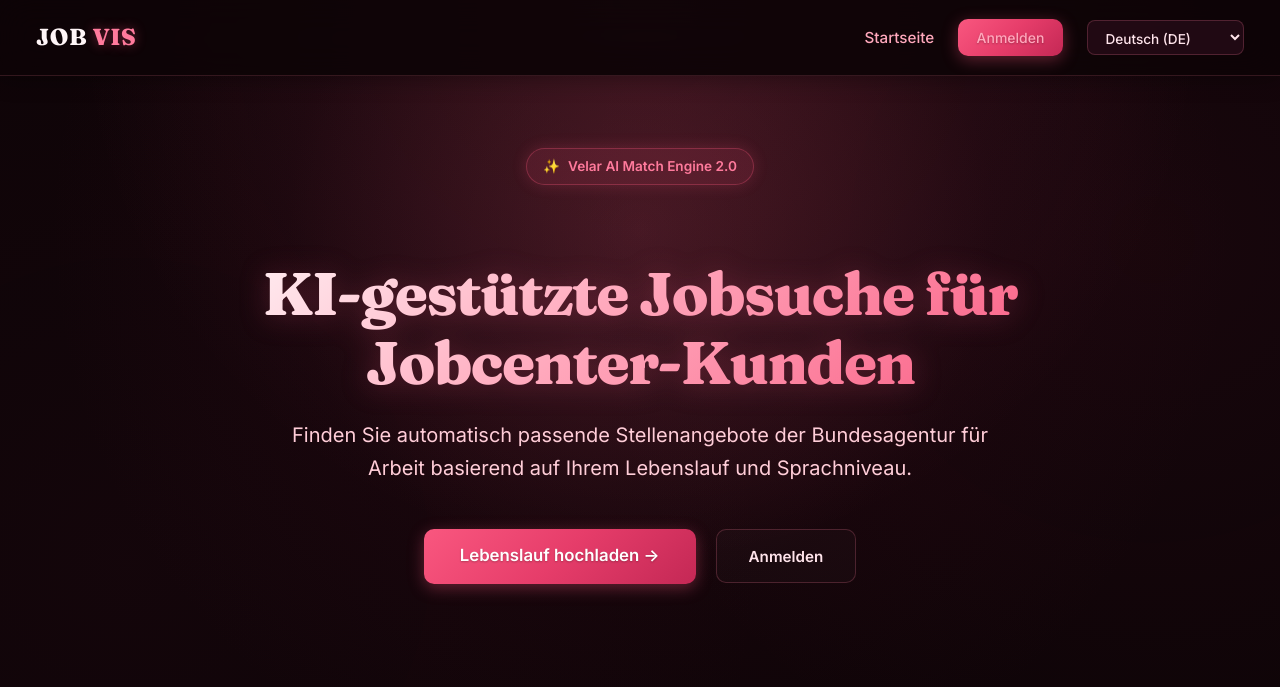
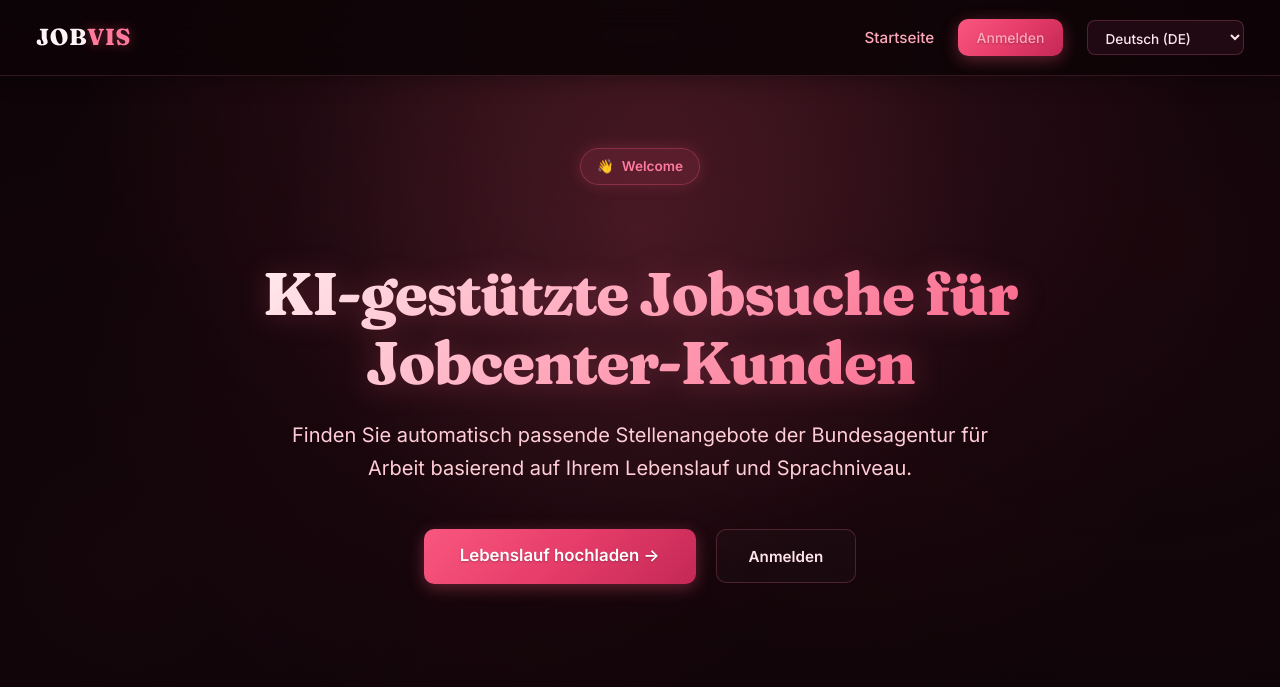
Before and after one commit to metimol/Jobvis, a FastAPI app: page / in a window 1280 px wide. Shown: the top 687 px of the page. Run offline with FastAPI, Linux system fonts and the light colour scheme.

Commit message:
Little UI improvements

```diff
--- a/templates/base.html
+++ b/templates/base.html
@@ -117,7 +117,6 @@
       text-decoration: none;
       display: flex;
       align-items: center;
-      gap: 0.35rem;
       transition: transform 0.2s ease;
     }
     .nav-brand:hover {
--- a/templates/index.html
+++ b/templates/index.html
@@ -130,8 +130,8 @@
 <section class="hero-section">
   <div class="hero-content">
     <div class="hero-badge">
-      <span>✨</span>
-      <span>Velar AI Match Engine 2.0</span>
+      <span>👋</span>
+      <span>Welcome</span>
     </div>
     <h1 class="hero-title">{{ t.get('hero_title', 'AI-Powered Job Search for Jobcenter Clients') }}</h1>
     <p class="hero-subtitle">{{ t.get('hero_subtitle', 'Automatically match your CV and language skills with vacancies from Bundesagentur für Arbeit twice daily.') }}</p>
```
